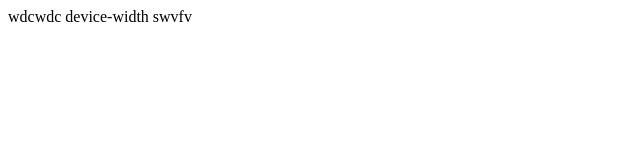
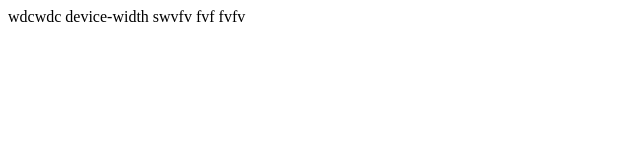
Before and after one commit to fseara22/prueba, a plain HTML site: page index.html in a window 1280 px wide. Shown: the full height of the page, 0-640 px from the left. Drawn offline with Linux system fonts and the light colour scheme.

Commit message:
version 4

```diff
--- a/index.html
+++ b/index.html
@@ -10,5 +10,7 @@
     wdcwdc
     device-width
     swvfv
+    fvf
+    fvfv
 </body>
 </html>
```
